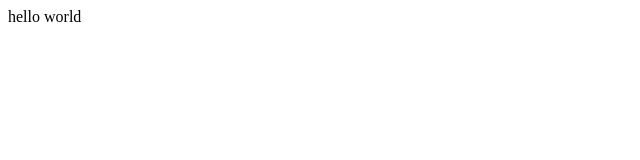
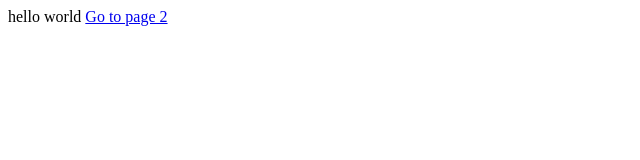
Before and after one commit to apekb03/cs230, a plain HTML site: page index.html in a window 1280 px wide. Shown: the whole page, without its empty margins (0-640 px from the left). Drawn offline with Linux system fonts and the light colour scheme.

Commit message:
page 2 link

```diff
--- a/index.html
+++ b/index.html
@@ -4,4 +4,5 @@
   <body>
     hello world
   </body>
+  <a href="https://github.com/apekb03/cs230/blob/main/page2.html"> Go to page 2</a>
 </html>
```
